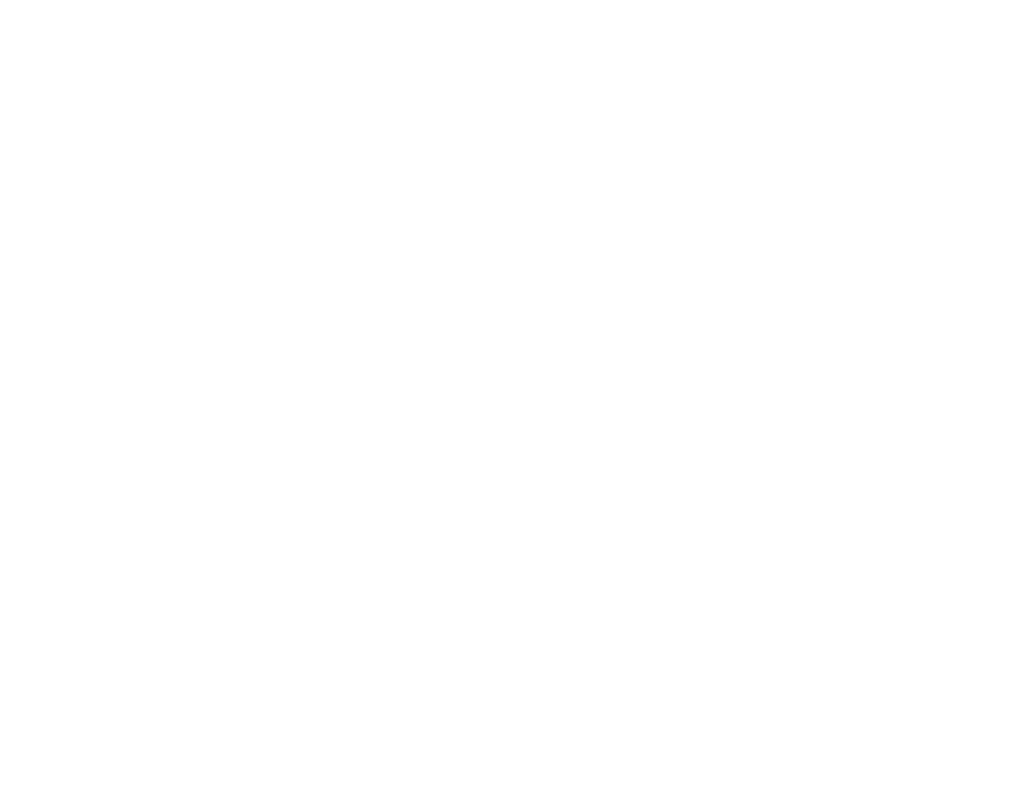
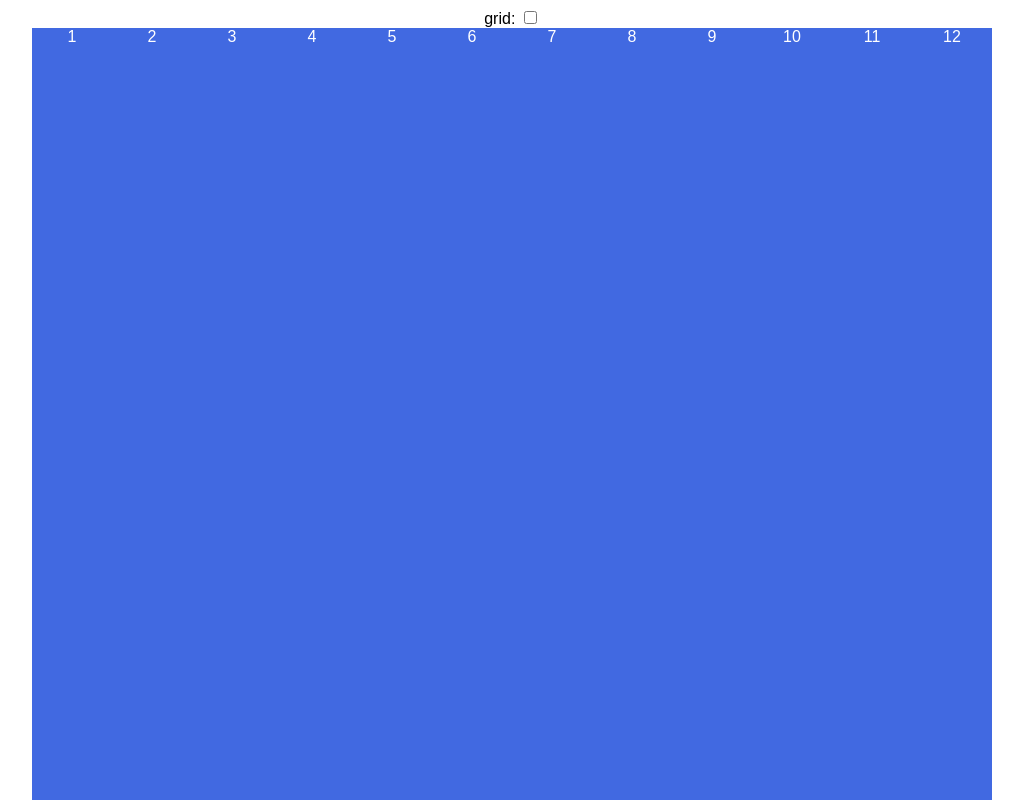
Before and after one commit to buskari/html-css-lab, a plain HTML site: page 3-product-landing-page/index.html in a window 1280 px wide. Shown: the top 800 px of the page, without its empty margins (128-1151 px from the left). Drawn offline with Linux system fonts and the light colour scheme.

Commit message:
grid layout

```diff
--- a/3-product-landing-page/css/style.css
+++ b/3-product-landing-page/css/style.css
@@ -0,0 +1,43 @@
+body {
+    text-align: center;
+    font-family: Arial, Helvetica, sans-serif;
+}
+
+
+.content {
+    color: #fff;
+    position: relative;
+    display: grid;
+    grid-template-columns: repeat(12, 1fr);
+    grid-auto-rows: minmax(100px, auto);
+    margin: 0 auto;
+    width: 960px;
+}
+
+.content > * {
+    background: royalblue;
+    grid-row: 1/12;
+}
+
+.grid {
+    display: grid;
+    position: absolute;
+    grid-template-columns: repeat(12, 1fr);
+    top: 0;
+    left: 0;
+    height: 100%;
+    width: 100%;
+    background: transparent;
+    display: none;
+}
+
+.grid p {
+    border: 1px solid;
+    background: #000;
+    opacity: 0.2;
+    margin: 0;
+}
+
+input:checked + .content .grid {
+    display: grid;
+}
--- a/3-product-landing-page/index.html
+++ b/3-product-landing-page/index.html
@@ -8,5 +8,28 @@
 </head>
 <body>
 
+    <span>grid: </span><input type="checkbox" />
+
+    <div class="content">
+
+        <div class="grid">
+            <p></p><p></p><p></p><p></p><p></p><p></p><p></p><p></p><p></p><p></p><p></p><p></p>
+        </div>
+
+        <div>1</div>
+        <div>2</div>
+        <div>3</div>
+        <div>4</div>
+        <div>5</div>
+        <div>6</div>
+        <div>7</div>
+        <div>8</div>
+        <div>9</div>
+        <div>10</div>
+        <div>11</div>
+        <div>12</div>
+
+    </div>
+
 </body>
 </html>
```
